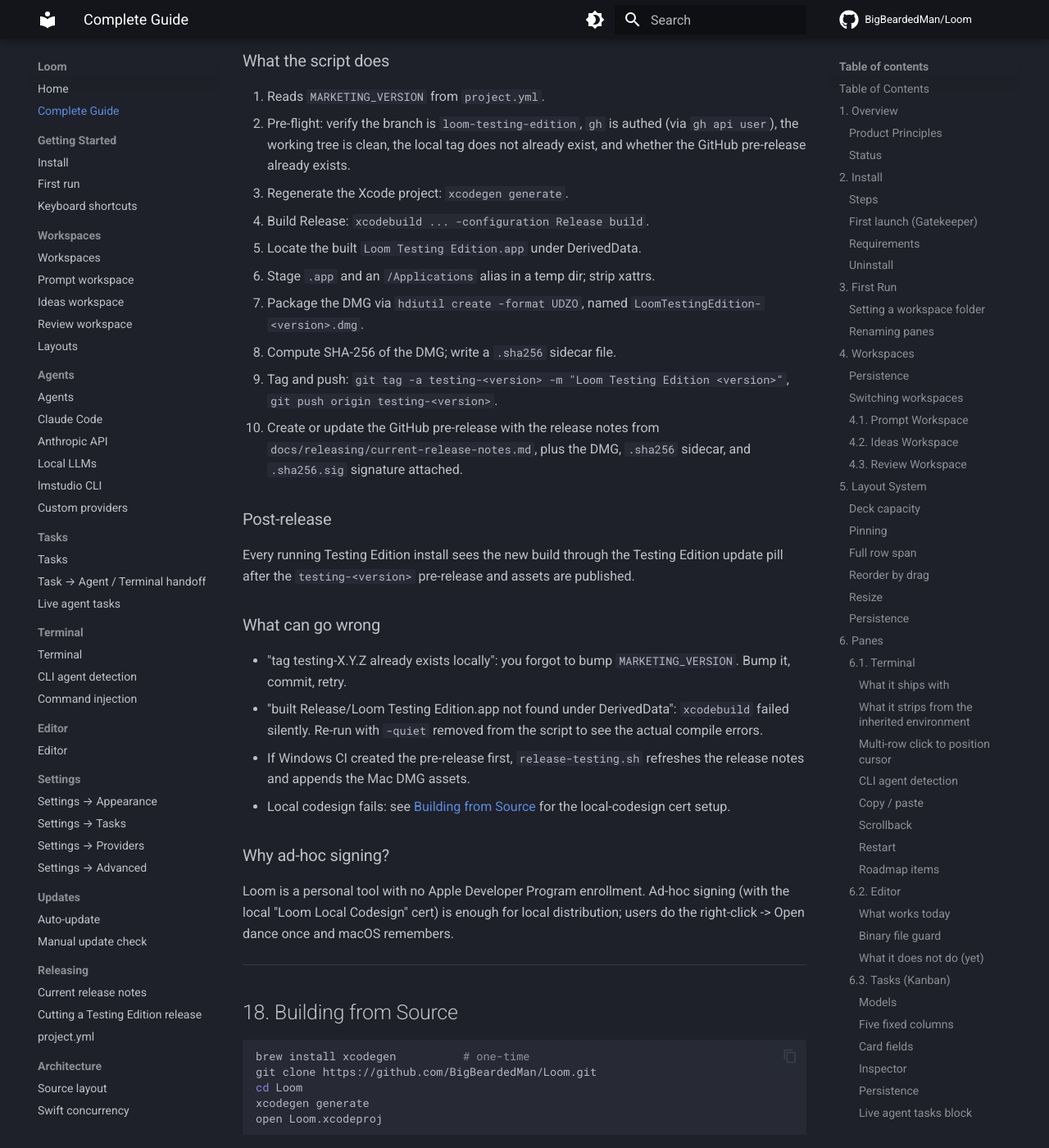
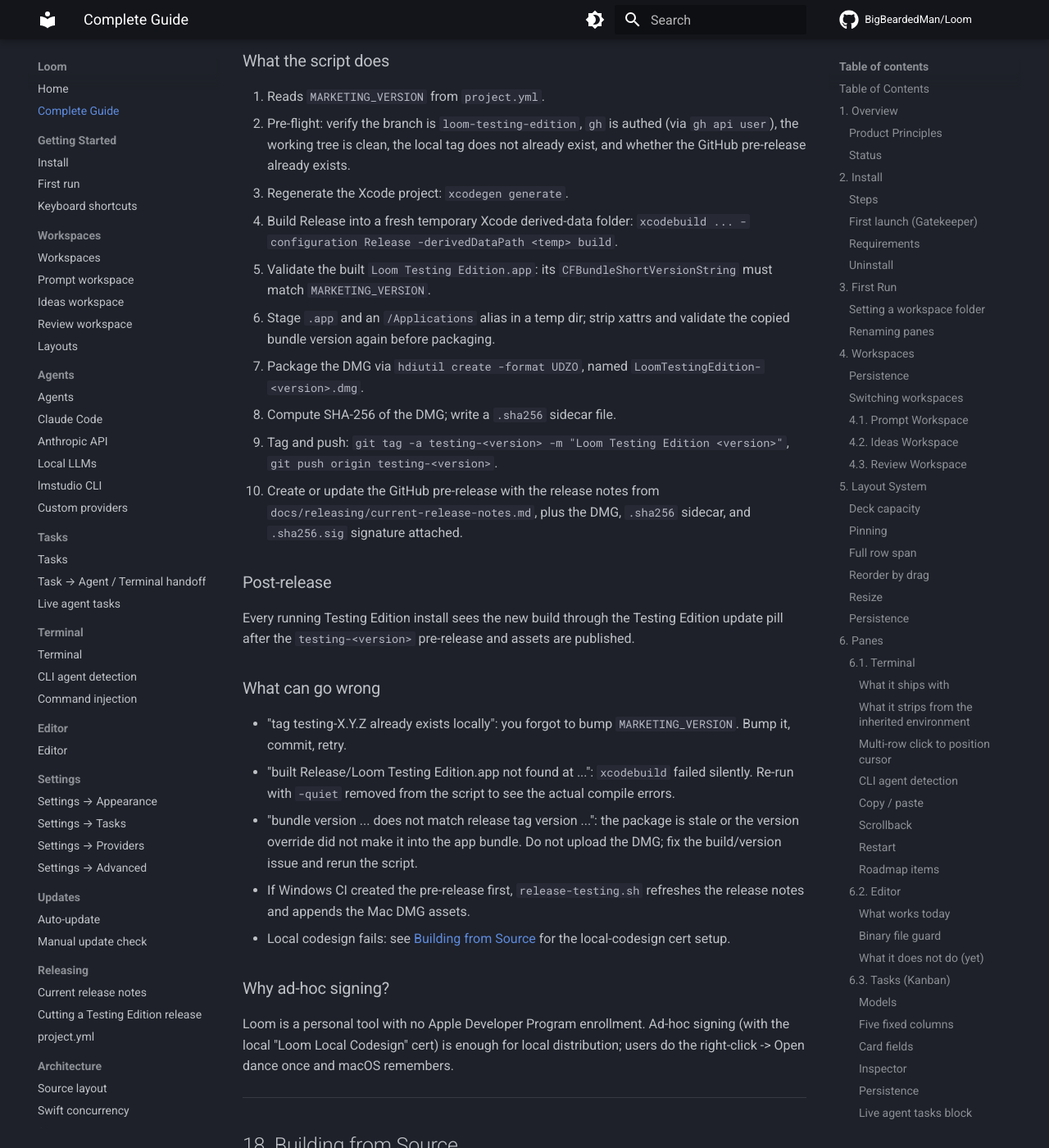
Before and after one commit to BigBeardedMan/Loom, an MkDocs documentation site: the page built from docs/guide.md, in a window 1280 px wide and 1400 px high, scrolled down 45406 px. Shown: the whole window at 82% size. Built offline with MkDocs 1.6.1 and Material for MkDocs 9.7.7, drawn with Linux system fonts in a browser that asks for light colours; comment, search, counter and statistics services are not loaded.

```diff
--- a/docs/guide.md
+++ b/docs/guide.md
@@ -1890,9 +1890,12 @@ bin/release-testing.sh
    (via `gh api user`), the working tree is clean, the local tag does not
    already exist, and whether the GitHub pre-release already exists.
 3. Regenerate the Xcode project: `xcodegen generate`.
-4. Build Release: `xcodebuild ... -configuration Release build`.
-5. Locate the built `Loom Testing Edition.app` under DerivedData.
-6. Stage `.app` and an `/Applications` alias in a temp dir; strip xattrs.
+4. Build Release into a fresh temporary Xcode derived-data folder:
+   `xcodebuild ... -configuration Release -derivedDataPath <temp> build`.
+5. Validate the built `Loom Testing Edition.app`: its
+   `CFBundleShortVersionString` must match `MARKETING_VERSION`.
+6. Stage `.app` and an `/Applications` alias in a temp dir; strip xattrs and
+   validate the copied bundle version again before packaging.
 7. Package the DMG via `hdiutil create -format UDZO`, named
    `LoomTestingEdition-<version>.dmg`.
 8. Compute SHA-256 of the DMG; write a `.sha256` sidecar file.
@@ -1912,9 +1915,12 @@ published.
 
 - "tag testing-X.Y.Z already exists locally": you forgot to bump
   `MARKETING_VERSION`. Bump it, commit, retry.
-- "built Release/Loom Testing Edition.app not found under DerivedData":
+- "built Release/Loom Testing Edition.app not found at ...":
   `xcodebuild` failed silently. Re-run with `-quiet` removed from the script
   to see the actual compile errors.
+- "bundle version ... does not match release tag version ...": the package is
+  stale or the version override did not make it into the app bundle. Do not
+  upload the DMG; fix the build/version issue and rerun the script.
 - If Windows CI created the pre-release first, `release-testing.sh` refreshes
   the release notes and appends the Mac DMG assets.
 - Local codesign fails: see [Building from Source](#18-building-from-source)
--- a/project.yml
+++ b/project.yml
@@ -15,7 +15,7 @@ settings:
     # release, so the pill never shows a code lower than what's on main.
     # Bump this manually before each testing release; release-testing.sh
     # reads it back out and tags the GitHub pre-release `testing-<version>`.
-    MARKETING_VERSION: "8.0.23"
+    MARKETING_VERSION: "8.0.24"
     CURRENT_PROJECT_VERSION: "1"
     CODE_SIGN_STYLE: Manual
     CODE_SIGN_IDENTITY: "Loom Local Codesign"
```
Also changed, not shown: GUIDE.md (+10 -4 lines), docs/releasing/current-release-notes.md (+4 -7 lines), docs/releasing/cutting-a-release.md (+5 -4 lines), 1 other file.
